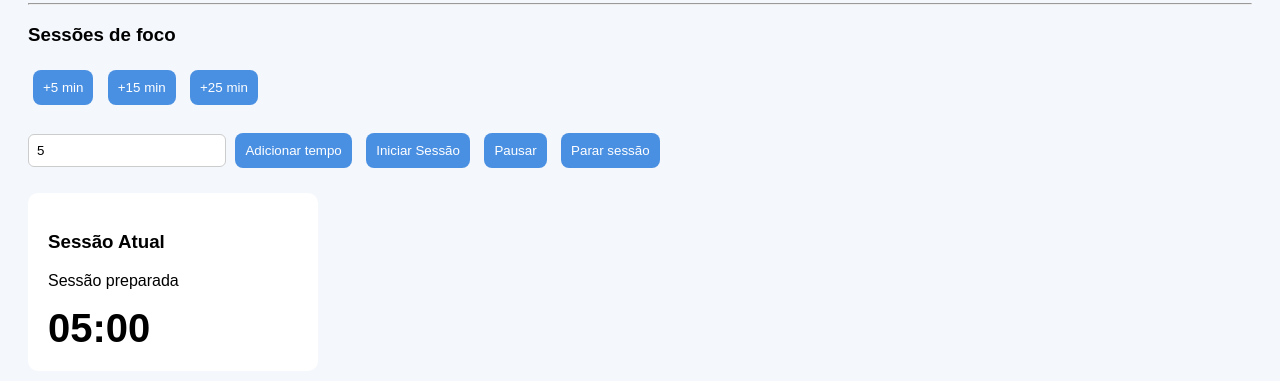
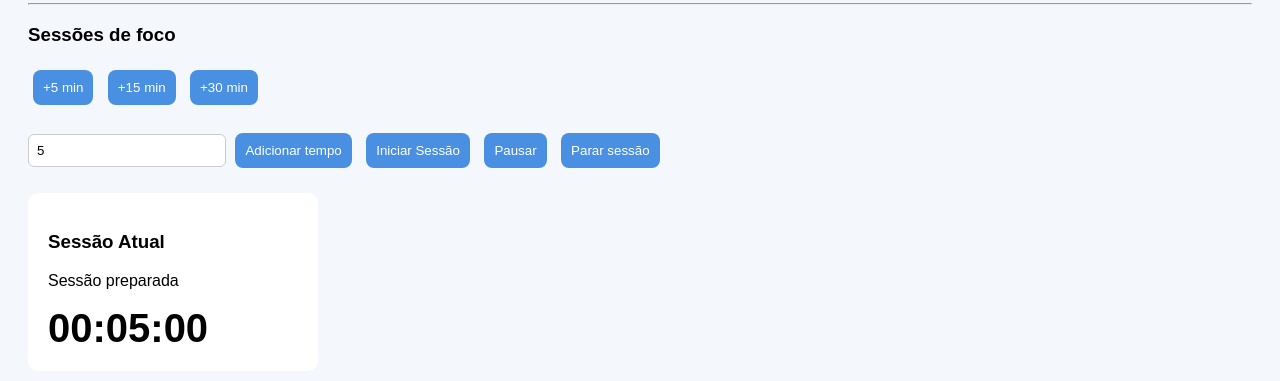
Before and after one commit to MrRichGamer12/POO_projeto, a plain HTML site: page POO_PROJETO/html/dashboard.html in a window 1280 px wide. Both pictures are taken after typing "Sample", "5" into the empty fields and a click on the button "+5 min". Shown: the part 333-714 px from the top of the page. Drawn offline with Linux system fonts and the light colour scheme.

Commit message:
nav visual update

```diff
--- a/POO_PROJETO/html/dashboard.html
+++ b/POO_PROJETO/html/dashboard.html
@@ -40,8 +40,8 @@
     +15 min
 </button>
 
-<button class="focusBtn" data-minutes="25">
-    +25 min
+<button class="focusBtn" data-minutes="30">
+    +30 min
 </button>
 
 <br><br>
--- a/POO_PROJETO/js/view/dashboardView.js
+++ b/POO_PROJETO/js/view/dashboardView.js
@@ -56,14 +56,16 @@ function renderTasks() {
 
 function updateTimerDisplay() {
 
+    const hours = Math.floor(remainingSeconds / 3600);
+
     const minutes =
-        Math.floor(remainingSeconds / 60);
+        Math.floor(remainingSeconds / 60) % 60;
 
     const seconds =
         remainingSeconds % 60;
 
     timerElement.textContent =
-        `${String(minutes).padStart(2, "0")}:${String(seconds).padStart(2, "0")}`;
+        `${String(hours).padStart(2, "0")}:${String(minutes).padStart(2, "0")}:${String(seconds).padStart(2, "0")}`;
 }
 
 function startFocusSession(minutes) {
```
Also changed, not shown: POO_PROJETO/index.html (+1 -1 lines), POO_PROJETO/script.js (deleted).
